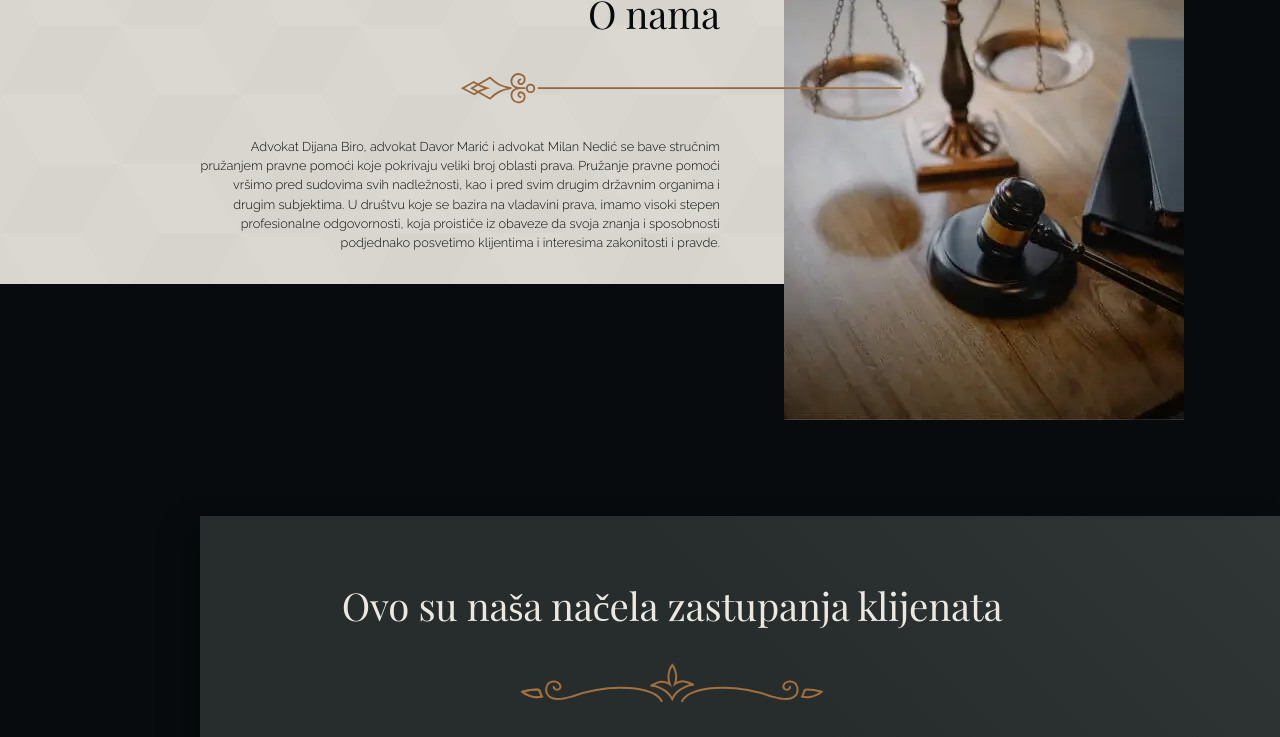
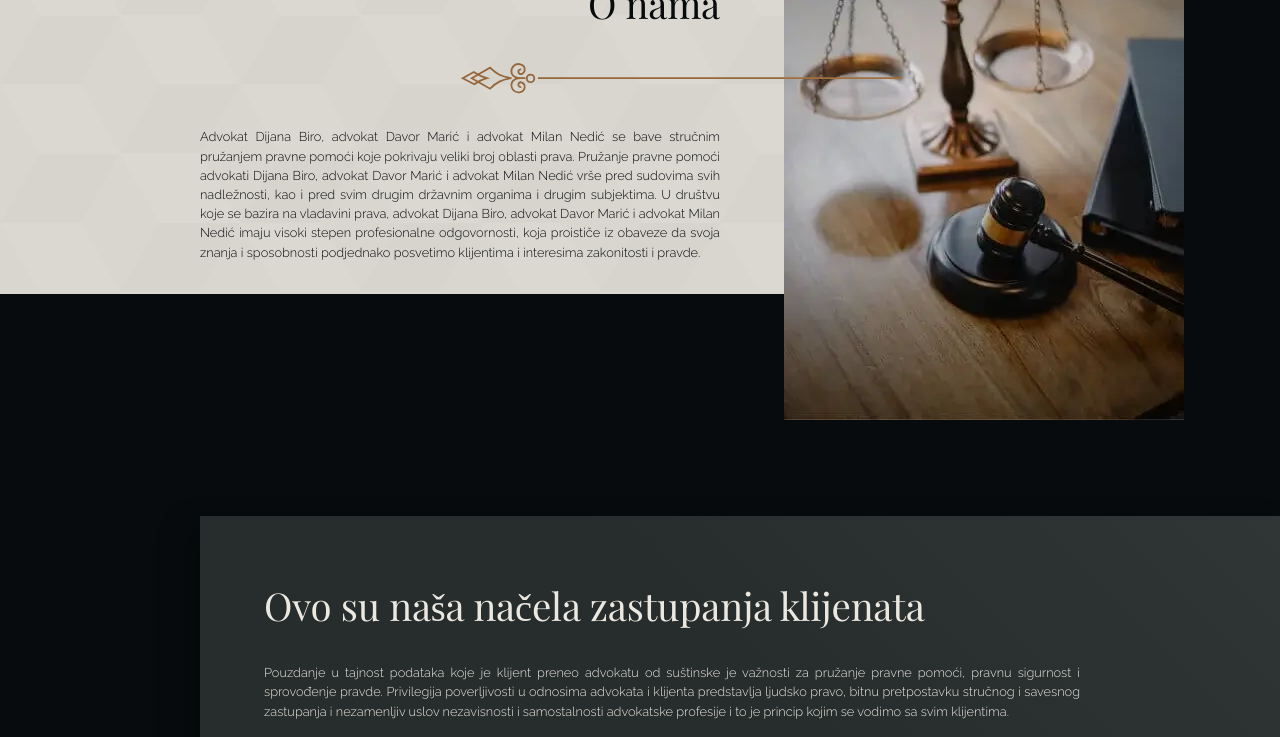
Before and after one commit to Valuh-Marko/advokatska-kancelarija, a React (Create React App) app: page / in a window 1280 px wide. Shown: the part 980-1717 px from the top of the page. Built offline with nearby package versions, Linux system fonts and the light colour scheme; a web font is replaced by a local one.

Commit message:
Partial updates

```diff
--- a/src/components/About/about.js
+++ b/src/components/About/about.js
@@ -13,11 +13,13 @@ export const About = () => {
           <p className="c-about__text">
             Advokat Dijana Biro, advokat Davor Marić i advokat Milan Nedić se
             bave stručnim pružanjem pravne pomoći koje pokrivaju veliki broj
-            oblasti prava. Pružanje pravne pomoći vršimo pred sudovima svih
+            oblasti prava. Pružanje pravne pomoći advokati Dijana Biro, advokat
+            Davor Marić i advokat Milan Nedić vrše pred sudovima svih
             nadležnosti, kao i pred svim drugim državnim organima i drugim
-            subjektima. U društvu koje se bazira na vladavini prava, imamo
-            visoki stepen profesionalne odgovornosti, koja proističe iz obaveze
-            da svoja znanja i sposobnosti podjednako posvetimo klijentima i
+            subjektima. U društvu koje se bazira na vladavini prava, advokat
+            Dijana Biro, advokat Davor Marić i advokat Milan Nedić imaju visoki
+            stepen profesionalne odgovornosti, koja proističe iz obaveze da
+            svoja znanja i sposobnosti podjednako posvetimo klijentima i
             interesima zakonitosti i pravde.
           </p>
         </div>
--- a/src/components/About/about.scss
+++ b/src/components/About/about.scss
@@ -82,3 +82,7 @@
     display: none;
   }
 }
+
+.c-about__text {
+  text-align: justify;
+}
--- a/src/components/Interns/interns.scss
+++ b/src/components/Interns/interns.scss
@@ -116,6 +116,8 @@
 }
 
 .c-interns__register-desc {
+  text-align: justify;
+
   &.c-interns__register-desc--mail {
     display: flex;
     flex-direction: column;
--- a/src/components/OurWork/our-work.js
+++ b/src/components/OurWork/our-work.js
@@ -10,9 +10,12 @@ export const OurWork = () => {
   return (
     <>
       <div className="c-our-work">
-        <h2 className="c-out-work__heading">
+        <h2 className="c-our-work__heading">
           Ovo su naša načela zastupanja klijenata
         </h2>
+        <p className="c-our-work__text">
+          Pouzdanje u tajnost podataka koje je klijent preneo advokatu od suštinske je važnosti za pružanje pravne pomoći, pravnu sigurnost i sprovođenje pravde. Privilegija poverljivosti u odnosima advokata i klijenta predstavlja ljudsko pravo, bitnu pretpostavku stručnog i savesnog zastupanja i nezamenljiv uslov nezavisnosti i samostalnosti advokatske profesije i to je princip kojim se vodimo sa svim klijentima.
+        </p>
         <DividerCenter />
         <div className="c-our-work__content-holder">
           {values.map((work, index) => (
--- a/src/components/OurWork/our-work.scss
+++ b/src/components/OurWork/our-work.scss
@@ -30,8 +30,9 @@
   }
 }
 
-.c-out-work__heading {
-  text-align: center;
+.c-our-work__heading {
+  text-align: left;
+  width: 100%;
   font-size: 3rem;
   line-height: 4rem;
   font-weight: 400;
@@ -49,6 +50,10 @@
     z-index: 0;
     width: 9.375rem;
   }
+}
+
+.c-our-work__text {
+  text-align: justify;
 }
 
 .c-our-work__content-holder {
--- a/src/components/Team/team.scss
+++ b/src/components/Team/team.scss
@@ -246,6 +246,7 @@
   -webkit-line-clamp: 6;
   -webkit-box-orient: vertical;
   overflow: hidden;
+  text-align: justify;
 
   @include breakpoint {
     max-width: 80%;
```
